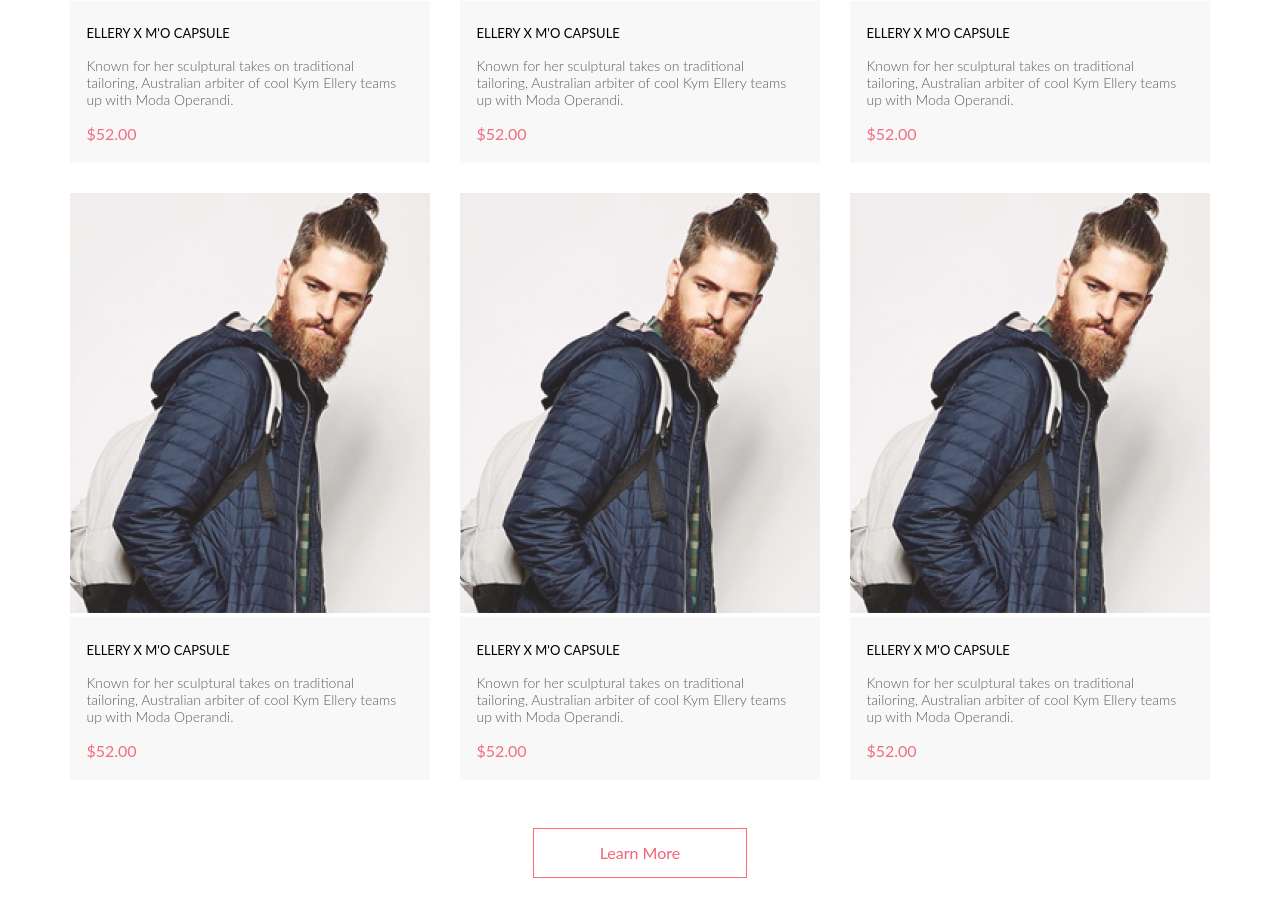
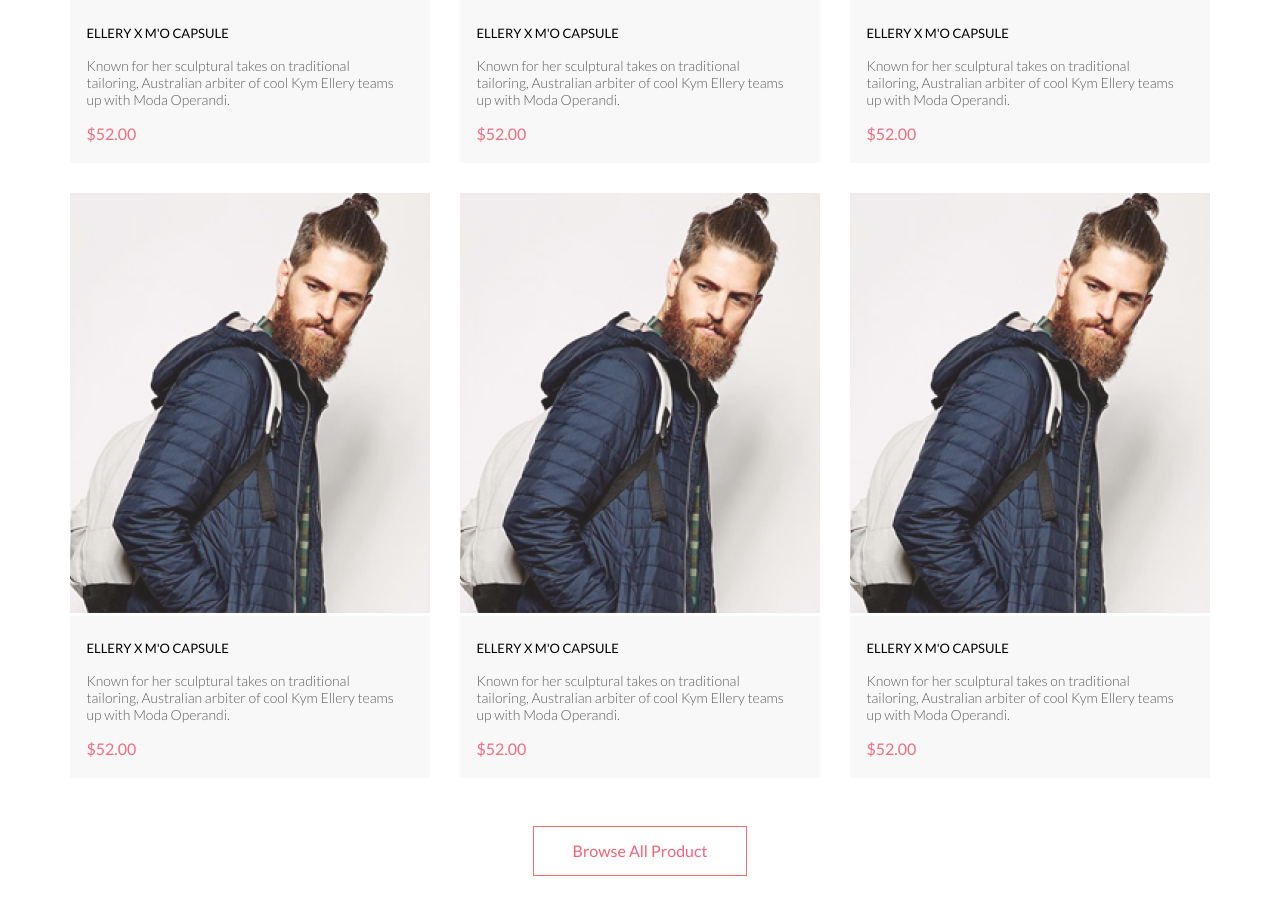
Before and after one commit to AntonArlate/lesson_web_verstka, a plain HTML site: page site3_adaptive/index.html in a window 1280 px wide. Shown: the part 1929-2827 px from the top of the page. Drawn offline with Linux system fonts and the light colour scheme.

Commit message:
патч прошлой работы

```diff
--- a/site3_adaptive/index.html
+++ b/site3_adaptive/index.html
@@ -7,6 +7,10 @@
 <html lang="ru">
 
 <head>
+    <link rel="preconnect" href="https://fonts.googleapis.com">
+    <link rel="preconnect" href="https://fonts.gstatic.com" crossorigin>
+    <link href="https://fonts.googleapis.com/css2?family=Lato:wght@300;400;700;900&display=swap" rel="stylesheet">
+
     <meta charset="UTF-8">
     <meta http-equiv="X-UA-Compatible" content="IE=edge">
     <meta name="viewport" content="width=device-width, initial-scale=1.0">
@@ -178,7 +182,7 @@
 
             </div>
             <div class="rectangle_button">
-                <a href="#">Learn More</a>
+                <a href="#">Browse All Product</a>
             </div>
         </div>
 
--- a/site3_adaptive/style.css
+++ b/site3_adaptive/style.css
@@ -11,17 +11,27 @@ a {
     text-decoration: none;
 }
 
+body {
+    font-family: 'Lato', sans-serif;
+}
+
 .center {
     padding-left: calc(50% - 570px);
     padding-right: calc(50% - 570px);
+    /* 570 = половина от размера 1140 в макете */
 }
 
 .my_center {
     max-width: 1140px;
     margin: 0 auto;
+
+    /* работает но убрано чтобы не отступать от учебного материала.
+см коммит:
+Commit: e9cda63a4436b9aa03647472e0b59f67cac95858
+ "lesson 11 complete"*/
+
+    /* HEADER */
 }
-
-/* HEADER */
 
 .header {
     background: #222;
@@ -102,8 +112,6 @@ a {
 }
 
 .info_content h1 {
-    font-family: 'Lato';
-    font-style: normal;
     font-weight: 900;
     font-size: 48px;
     line-height: 58px;
@@ -112,8 +120,6 @@ a {
 }
 
 .info_content h2 {
-    font-family: 'Lato';
-    font-style: normal;
     font-weight: 700;
     font-size: 32px;
     line-height: 38px;
@@ -165,8 +171,6 @@ a {
 }
 
 .other_content p {
-    font-family: 'Lato';
-    font-style: normal;
     font-weight: 400;
     font-size: 16px;
     line-height: 19px;
@@ -175,8 +179,6 @@ a {
 }
 
 .other_content h3 {
-    font-family: 'Lato';
-    font-style: normal;
     font-weight: 700;
     font-size: 24px;
     line-height: 29px;
@@ -194,6 +196,8 @@ a {
     display: flex;
     justify-content: center;
     flex-wrap: wrap;
+    flex-direction: column;
+    align-items: center;
 }
 
 .products_title {
@@ -206,8 +210,6 @@ a {
 }
 
 .products h2 {
-    font-family: 'Lato';
-    font-style: normal;
     font-weight: 400;
     font-size: 30px;
     line-height: 36px;
@@ -215,8 +217,6 @@ a {
 }
 
 .products p {
-    font-family: 'Lato';
-    font-style: normal;
     font-weight: 400;
     font-size: 14px;
     line-height: 17px;
@@ -262,8 +262,6 @@ a {
 }
 
 .card_content .card_title {
-    font-family: 'Lato';
-    font-style: normal;
     font-weight: 400;
     font-size: 13px;
     line-height: 16px;
@@ -271,8 +269,6 @@ a {
 }
 
 .card_content .card_text {
-    font-family: 'Lato';
-    font-style: normal;
     font-weight: 300;
     font-size: 14px;
     line-height: 17px;
@@ -280,8 +276,6 @@ a {
 }
 
 .card_content .card_price {
-    font-family: 'Lato';
-    font-style: normal;
     font-weight: 400;
     font-size: 16px;
     line-height: 19px;
@@ -301,10 +295,12 @@ a {
     align-items: center;
     justify-content: space-around;
 
-    font-family: 'Lato';
-    font-style: normal;
     font-weight: 400;
     font-size: 16px;
     line-height: 19px;
     color: #F26376;
 }
+
+@media (max-width: 1024ps) {
+    .my_center {}
+}
```
